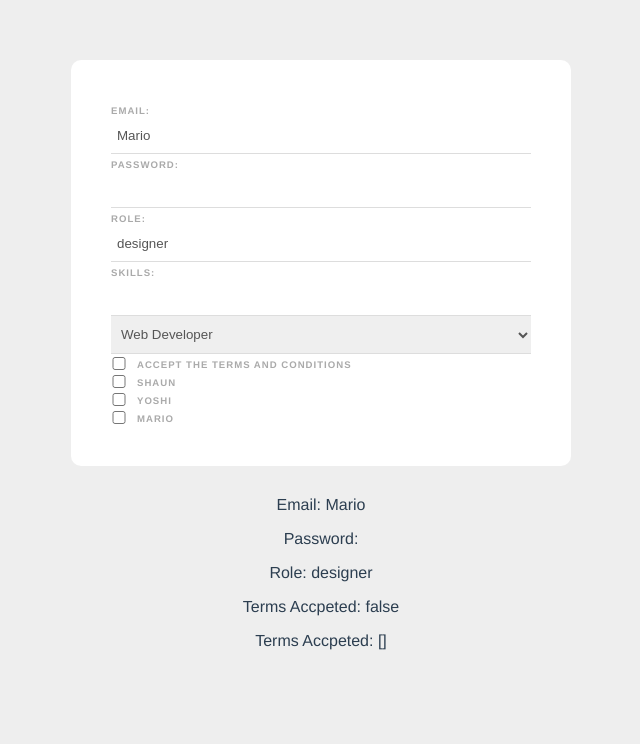
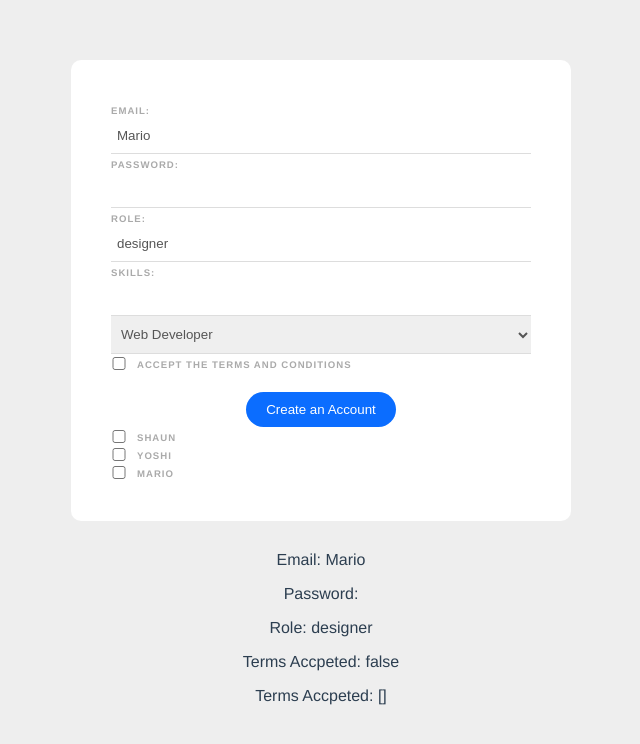
Before and after one commit to ShivamMaster/467-scouting-website-VueJs, a Vue app: page / in a window 1280 px wide. Shown: the top 744 px of the page, without its empty margins (319-959 px from the left). Built offline with nearby package versions, Linux system fonts and the light colour scheme.

Commit message:
time 37:37
Here is the link for the video: https://www.youtube.com/watch?v=ixOcve5PX-Q&list=PL4cUxeGkcC9hYYGbV60Vq3IXYNfDk8At1&index=8

```diff
--- a/src/components/SignupForm.vue
+++ b/src/components/SignupForm.vue
@@ -23,6 +23,10 @@
     <div class="terms">
       <input type="checkbox" v-model="terms" required />
       <label> Accept the terms and conditions</label>
+    </div>
+
+    <div class="submit">
+      <button>Create an Account</button>
     </div>
 
     <div>
@@ -75,8 +79,8 @@
     },
     deleteSkill(skill) {
       this.skills = this.skillsfilter((item) => {
-        return skill !== item
-      })
+        return skill !== item;
+      });
     },
   },
 };
@@ -124,7 +128,7 @@
 .pill {
   display: inline-block;
   margin: 20px 10px 0 0;
-  padding: 6px 12 px;
+  padding: 6px 12px;
   background: #eeee;
   border-radius: 20px;
   font-size: 12px;
@@ -133,4 +137,17 @@
   color: #777;
   cursor: pointer;
 }
+
+button {
+  background: #0b6dff;
+  border: 0;
+  padding: 10px 20px;
+  margin-top: 20px;
+  color: white;
+  border-radius: 20px;
+}
+
+.submit {
+  text-align: center;
+}
 </style>
```
